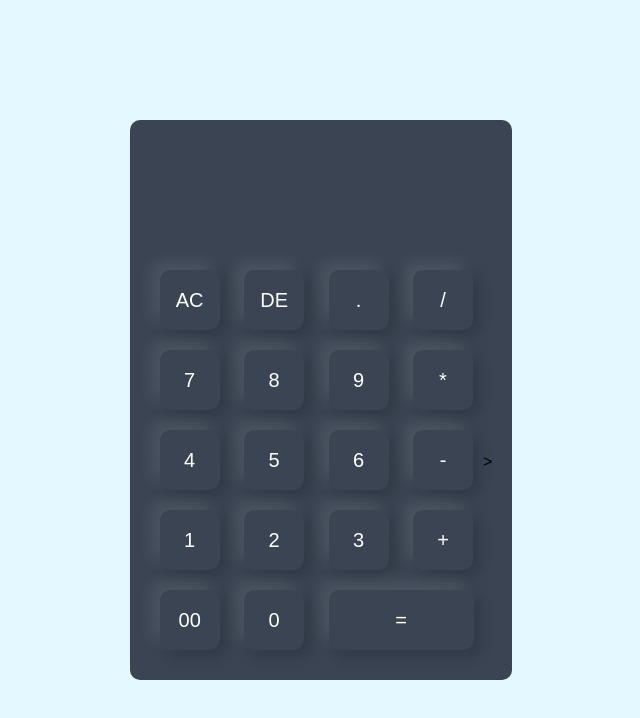
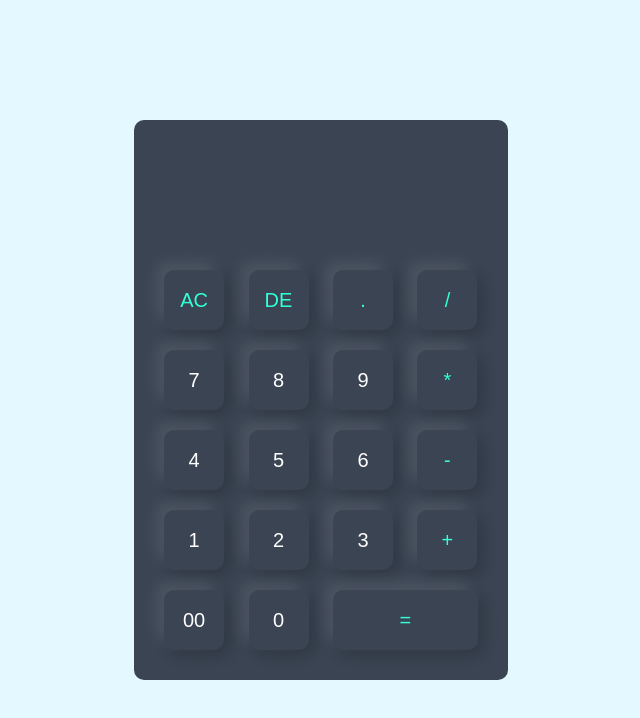
Before and after one commit to wlaurentec/calculator-basic, a plain HTML site: page index.html in a window 1280 px wide. Shown: the whole page, without its empty margins (319-959 px from the left). Drawn offline with Linux system fonts and the light colour scheme.

Commit message:
version 1.00

```diff
--- a/index.html
+++ b/index.html
@@ -11,36 +11,36 @@
     <div class="calculator">
       <form>
         <div class="display">
-          <input type="text" name="display">
+          <input type="text" name="display" class="operator">
         </div>
         <div>
-          <input type="button" value="AC" onclick="display.value = ''">
-          <input type="button" value="DE" onclick="display.value = display.value.toString().slice(0,-1)">
-          <input type="button" value="." onclick="display.value += '.'">
-          <input type="button" value="/"  onclick="display.value += '/'">
+          <input type="button" value="AC" onclick="display.value = ''" class="operator">
+          <input type="button" value="DE" onclick="display.value = display.value.toString().slice(0,-1)" class="operator">
+          <input type="button" value="." onclick="display.value += '.'" class="operator">
+          <input type="button" value="/"  onclick="display.value += '/'" class="operator">
         </div>
         <div>
           <input type="button" value="7" onclick="display.value += '7'">
           <input type="button" value="8" onclick="display.value += '8'">
           <input type="button" value="9" onclick="display.value += '9'">
-          <input type="button" value="*" onclick="display.value += '*'">
+          <input type="button" value="*" onclick="display.value += '*'" class="operator">
         </div>
         <div>
           <input type="button" value="4" onclick="display.value += '4'">
           <input type="button" value="5" onclick="display.value += '5'">
           <input type="button" value="6" onclick="display.value += '6'">
-          <input type="button" value="-" onclick="display.value += '-'">>
+          <input type="button" value="-" onclick="display.value += '-'" class="operator">
         </div>
         <div>
           <input type="button" value="1" onclick="display.value += '1'">
           <input type="button" value="2" onclick="display.value += '2'">
           <input type="button" value="3" onclick="display.value += '3'">
-          <input type="button" value="+" onclick="display.value += '+'">
+          <input type="button" value="+" onclick="display.value += '+'" class="operator">
         </div>
         <div>
           <input type="button" value="00" onclick="display.value += '00'">
           <input type="button" value="0" onclick="display.value += '0'">
-          <input type="button" value="=" class="equal">
+          <input type="button" value="=" onclick="display.value = eval(display.value)" class="equal operator">
         </div>
       </form>
     </div>
--- a/style.css
+++ b/style.css
@@ -51,3 +51,7 @@ form .display input {
 form input.equal {
   width: 145px;
 }
+
+form input.operator {
+  color: #33ffd8;
+}
```
